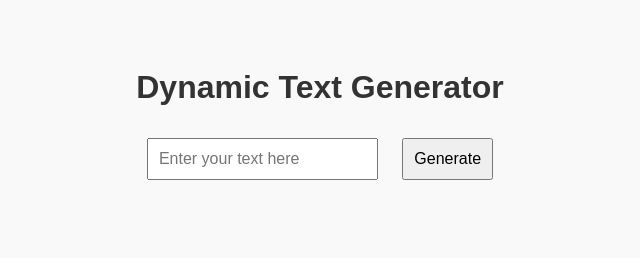
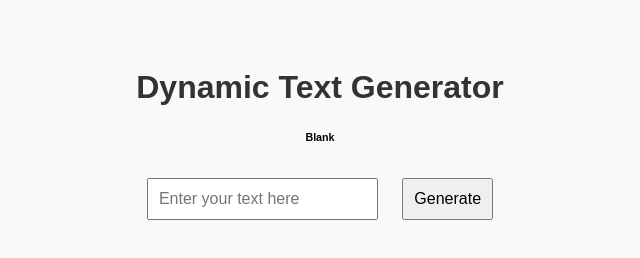
Before and after one commit to varsh223/modellab, a plain HTML site: page index.html in a window 1280 px wide. Shown: the whole page, without its empty margins (320-960 px from the left). Drawn offline with Linux system fonts and the light colour scheme.

Commit message:
Update index.html

```diff
--- a/index.html
+++ b/index.html
@@ -29,7 +29,7 @@
 </head>
 <body>
   <h1>Dynamic Text Generator</h1>
-
+  <h6>Blank</h6>
   <input type="text" id="userInput" placeholder="Enter your text here" />
   <button onclick="generateText()">Generate</button>
 
```
